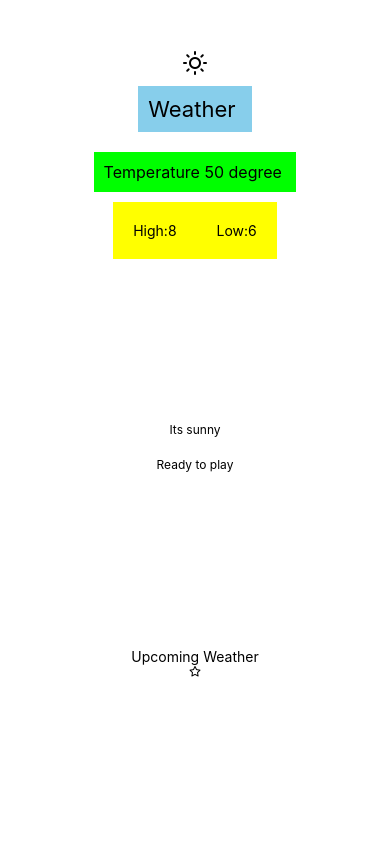
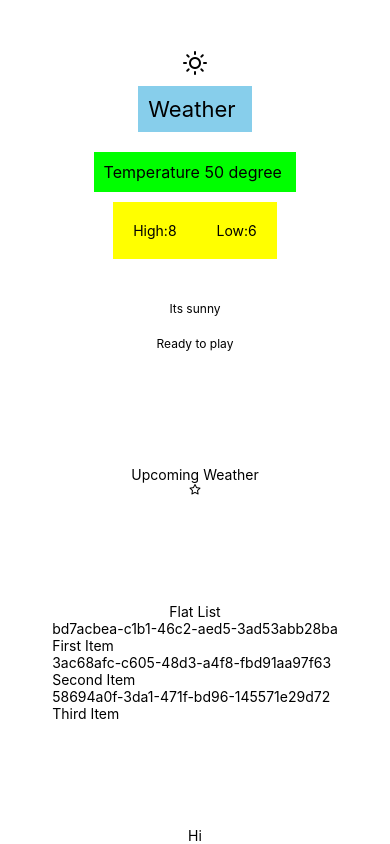
Before and after one commit to joel-2004/ReactNative, a React Native app in the folder AwesomeProject/: screen / in a window 390 px wide. Built offline with nearby package versions, Linux system fonts and the light colour scheme.

Commit message:
FlatList

```diff
--- a/AwesomeProject/App.js
+++ b/AwesomeProject/App.js
@@ -1,12 +1,14 @@
 
 import CurrentWeather from "./components/CurrentWeather";
 import UpcomingWeather from "./components/UpcomingWeather";
+import FlatListDemo from "./learn/2_FlatList";
 const App = () => {
 
   return (
     <>
       <CurrentWeather></CurrentWeather>
       <UpcomingWeather></UpcomingWeather>
+      <FlatListDemo></FlatListDemo>
     </>
   )
 }
--- /dev/null
+++ b/AwesomeProject/learn/2_FlatList.js
@@ -0,0 +1,38 @@
+import { View, Text, FlatList } from "react-native";
+const DATA = [
+    {
+        id: 'bd7acbea-c1b1-46c2-aed5-3ad53abb28ba',
+        title: 'First Item',
+    },
+    {
+        id: '3ac68afc-c605-48d3-a4f8-fbd91aa97f63',
+        title: 'Second Item',
+    },
+    {
+        id: '58694a0f-3da1-471f-bd96-145571e29d72',
+        title: 'Third Item',
+    },
+];
+const Item = ({ id, title }) => {
+    return (
+        <View>
+            <Text>{id}</Text>
+            <Text>{title}</Text>
+        </View>
+    );
+}
+//flat List supports just plain arrays like const data=["joel","me","etc"],as well as array of objects
+//section list only supports array of objects
+const FlatListDemo = () => {
+
+    return (
+        <View style={{ flex: 1, justifyContent: "center", alignItems: "center" }}>
+            <Text>Flat List</Text>
+            <FlatList data={DATA} renderItem={({ item }) => <Item id={item.id} title={item.title}></Item>}
+                keyExtractor={item => item.id}
+            ></FlatList>
+            <Text>Hi</Text>
+        </View>)
+}
+
+export default FlatListDemo;
```
